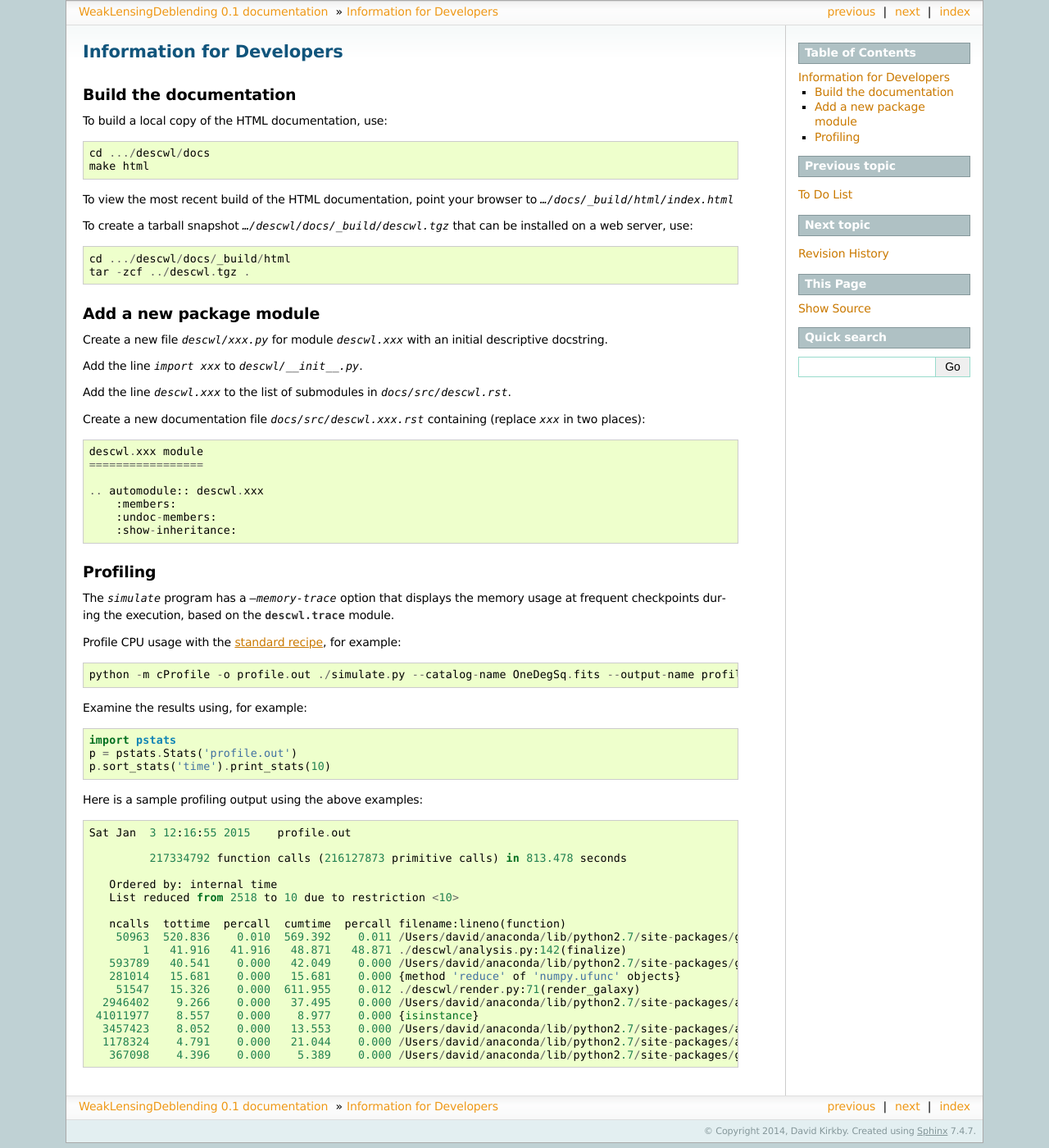
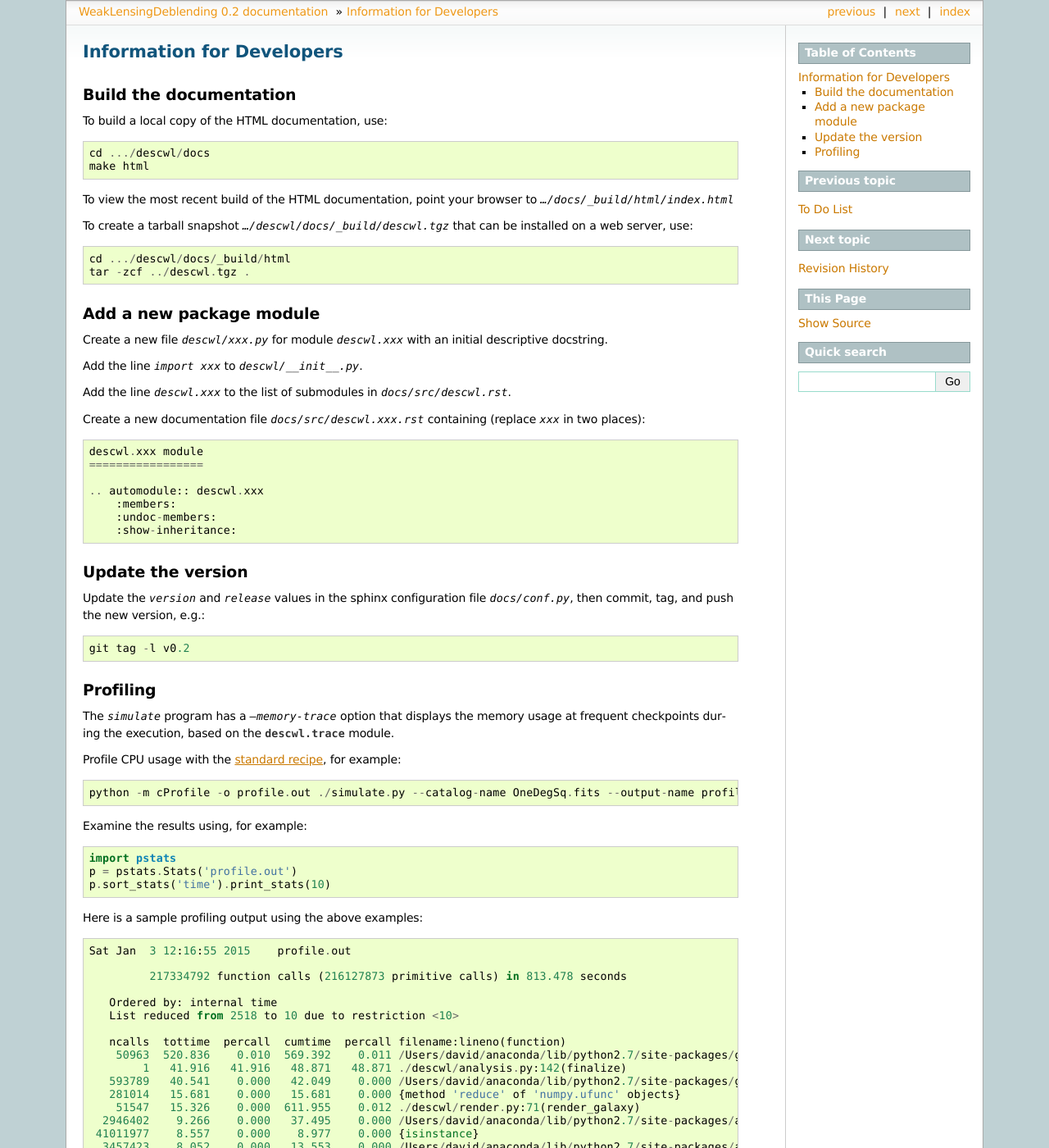
Before and after one commit to LSSTDESC/WeakLensingDeblending, a Sphinx documentation site: the page built from docs/developer.rst, in a window 1280 px wide and 1400 px high. Shown: the whole window at 82% size. Built offline with Sphinx 7.4.7, drawn with Linux system fonts in a browser that asks for light colours; some of the changed text lies outside the part shown.

Commit message:
Update to v0.2

```diff
--- a/docs/conf.py
+++ b/docs/conf.py
@@ -91,9 +91,9 @@ copyright = u'2014, David Kirkby'
 # built documents.
 #
 # The short X.Y version.
-version = '0.1'
+version = '0.2'
 # The full version, including alpha/beta/rc tags.
-release = '0.1'
+release = '0.2'
 
 # The language for content autogenerated by Sphinx. Refer to documentation
 # for a list of supported languages.
--- a/docs/developer.rst
+++ b/docs/developer.rst
@@ -35,6 +35,13 @@ Create a new documentation file `docs/src/descwl.xxx.rst` containing (replace `x
 	    :undoc-members:
 	    :show-inheritance:
 
+Update the version
+------------------
+
+Update the `version` and `release` values in the sphinx configuration file `docs/conf.py`, then commit, tag, and push the new version, e.g.::
+
+	git tag -l v0.2
+
 Profiling
 ---------
 
```
